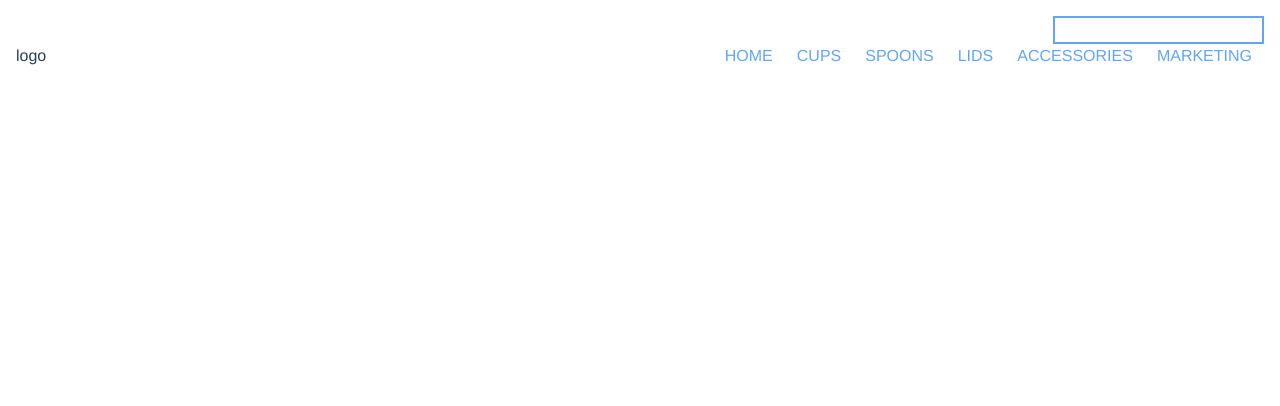
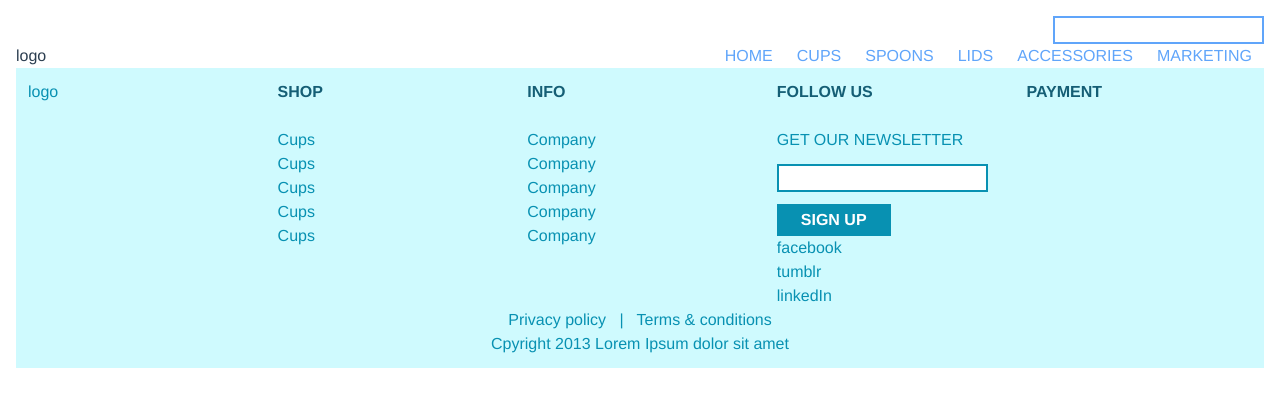
Before and after one commit to marsou001/test, a Vue app: page / in a window 1280 px wide. Shown: the top 406 px of the page. Built offline with nearby package versions, Linux system fonts and the light colour scheme.

Commit message:
wip: footer

```diff
--- a/src/App.vue
+++ b/src/App.vue
@@ -1,16 +1,19 @@
 <template>
   <Navbar />
+  <Footer />
 </template>
 
 <script>
 import HelloWorld from './components/HelloWorld.vue';
 import Navbar from './layout/Navbar/Navbar.vue';
+import Footer from './layout/Footer/Footer.vue';
 
 export default {
   name: 'App',
   components: {
     HelloWorld,
     Navbar,
+    Footer,
   }
 }
 </script>
--- /dev/null
+++ b/src/layout/Footer/Footer.vue
@@ -0,0 +1,19 @@
+<template>
+  <footer class="bg-cyan-100 text-cyan-600 p-3">
+    <Links />
+    <Legal />
+  </footer>
+</template>
+
+<script>
+import Links from './Links/Links.vue';
+import Legal from './Legal/Legal.vue';
+
+export default {
+  name: 'footer',
+  components: {
+    Links,
+    Legal,
+  },
+}
+</script>
--- /dev/null
+++ b/src/layout/Footer/Legal/Legal.vue
@@ -0,0 +1,12 @@
+<template>
+  <div class="legal">
+    <div class="links"><a href="#">Privacy policy</a> &nbsp; | &nbsp; <a href="#">Terms & conditions</a></div>
+    <div class="copyright">Cpyright 2013 Lorem Ipsum dolor sit amet</div>
+  </div>
+</template>
+
+<script>
+export default {
+  name: 'legal',
+}
+</script>
--- /dev/null
+++ b/src/layout/Footer/Links/Info/Info.vue
@@ -0,0 +1,19 @@
+<template>
+ <div class="text-left">
+    <h3 class="text-cyan-800 font-bold mb-6">INFO</h3>
+
+    <ul>
+      <li>Company</li>
+      <li>Company</li>
+      <li>Company</li>
+      <li>Company</li>
+      <li>Company</li>
+    </ul>
+  </div>
+</template>
+
+<script>
+export default {
+  name: 'info',
+}
+</script>
--- /dev/null
+++ b/src/layout/Footer/Links/Links.vue
@@ -0,0 +1,28 @@
+<template>
+  <div class="grid grid-cols-1 sm:grid-cols-2 md:grid-cols-5 gap-6">
+    <Logo />
+    <Shop />
+    <Info />
+    <Newsletter />
+    <Payment />
+  </div>
+</template>
+
+<script>
+import Logo from './Logo/Logo';
+import Shop from './Shop/Shop';
+import Info from './Info/Info';
+import Newsletter from './Newsletter/Newsletter';
+import Payment from './Payment/Payment';
+
+export default {
+  name: 'links',
+  components: {
+    Logo,
+    Shop,
+    Info,
+    Newsletter,
+    Payment,
+  }
+}
+</script>
--- /dev/null
+++ b/src/layout/Footer/Links/Logo/Logo.vue
@@ -0,0 +1,11 @@
+<template>
+  <div class="text-left">
+    logo
+  </div>
+</template>
+
+<script>
+export default {
+  name: 'logo',
+}
+</script>
--- /dev/null
+++ b/src/layout/Footer/Links/Newsletter/Newsletter.vue
@@ -0,0 +1,22 @@
+<template>
+  <form class="text-left">
+    <h3 class="text-cyan-800 font-bold mb-6">FOLLOW US</h3>
+
+    <label for="email">GET OUR NEWSLETTER</label>
+    <input type="email" name="email" id="email" class="block my-3 border-2 border-cyan-600" />
+
+    <button type="submit" class="text-white bg-cyan-600 font-bold px-6 py-1">SIGN UP</button>
+
+    <div class="social-links">
+      <div class="facebook">facebook</div>
+      <div class="tumblr">tumblr</div>
+      <div class="linkedin">linkedIn</div>
+    </div>
+  </form>
+</template>
+
+<script>
+export default {
+  name: 'newsletter',
+}
+</script>
--- /dev/null
+++ b/src/layout/Footer/Links/Payment/Payment.vue
@@ -0,0 +1,11 @@
+<template>
+ <div class="text-left">
+    <h3 class="text-cyan-800 font-bold mb-6">PAYMENT</h3>
+  </div>
+</template>
+
+<script>
+export default {
+  name: 'payment',
+}
+</script>
--- /dev/null
+++ b/src/layout/Footer/Links/Shop/Shop.vue
@@ -0,0 +1,19 @@
+<template>
+  <div class="text-left">
+    <h3 class="text-cyan-800 font-bold mb-6">SHOP</h3>
+
+    <ul>
+      <li>Cups</li>
+      <li>Cups</li>
+      <li>Cups</li>
+      <li>Cups</li>
+      <li>Cups</li>
+    </ul>
+  </div>
+</template>
+
+<script>
+export default {
+  name: 'shop',
+}
+</script>
```
